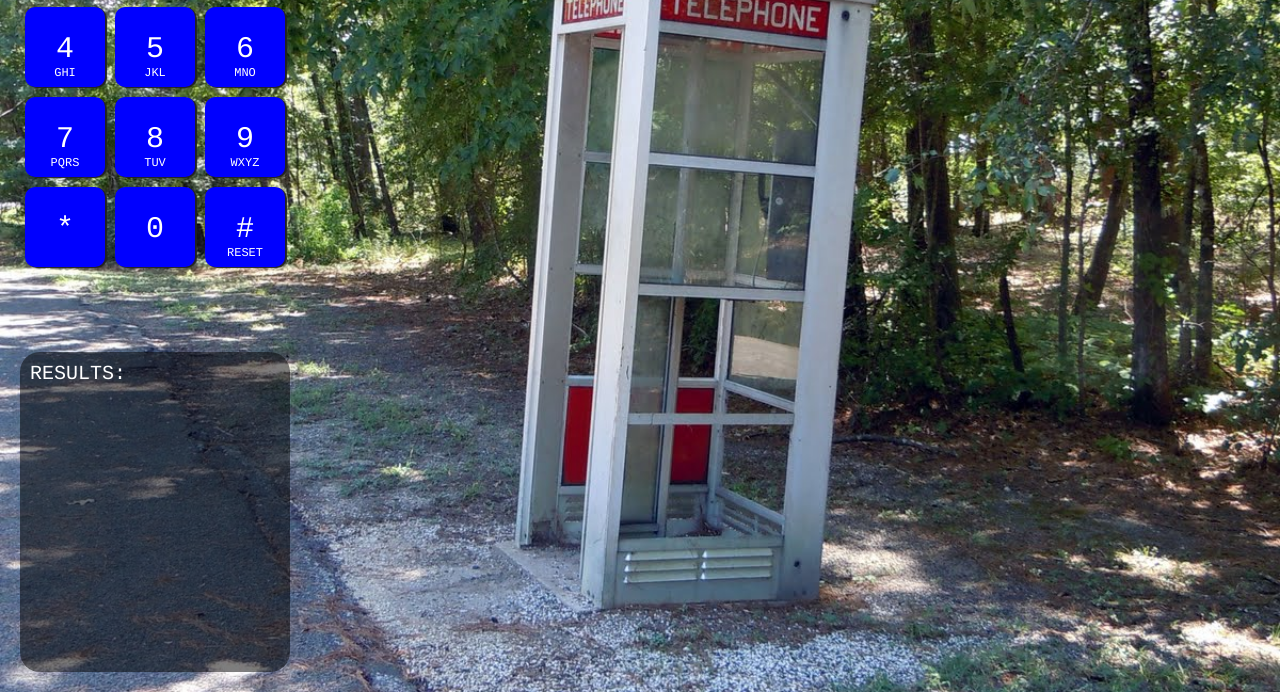
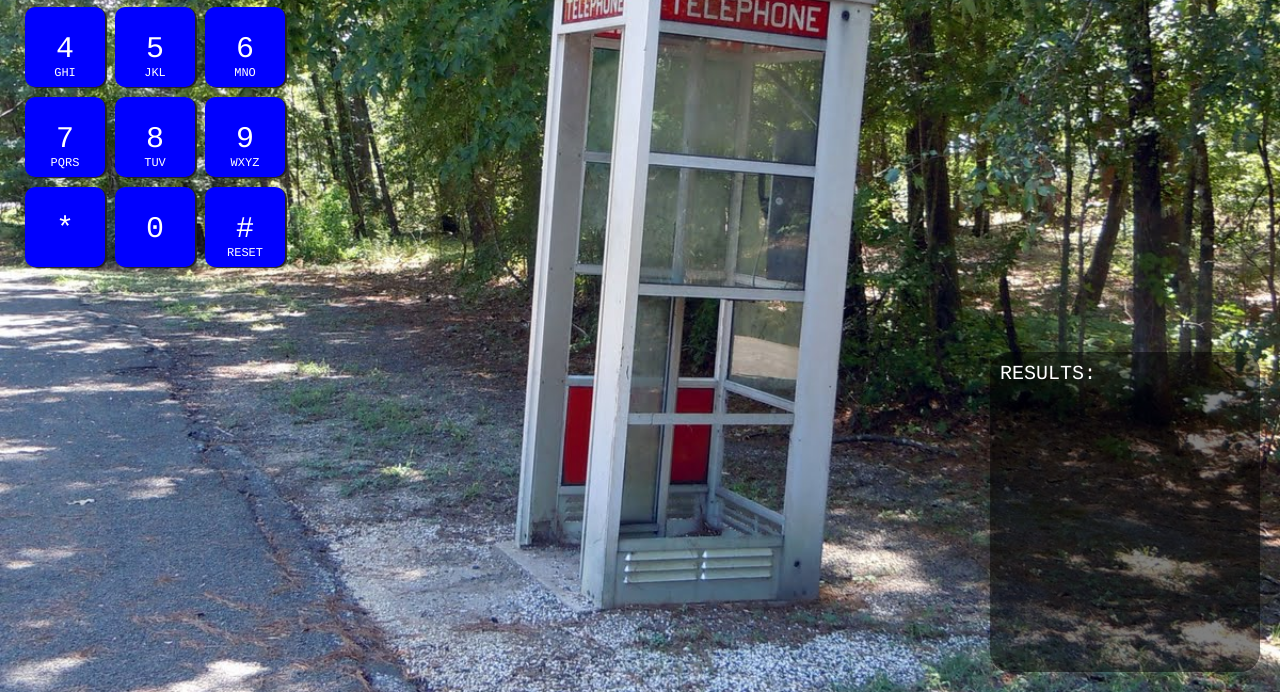
Before and after one commit to joelsaxton-zz/t9-demo, a website: page public/index.html in a window 1280 px wide. Shown: the part 108-800 px from the top of the page. Drawn offline with nearby package versions, Linux system fonts and the light colour scheme.

Commit message:
master updated package.json and css

```diff
--- a/package.json
+++ b/package.json
@@ -2,7 +2,7 @@
   "name": "T9Demo",
   "version": "1.0.0",
   "dependencies": {
-    "super-t9": "1.0.1",
+    "super-t9": "1.0.2",
     "express": "^4.9.8"
   }
 }
--- a/public/assets/style.css
+++ b/public/assets/style.css
@@ -46,7 +46,7 @@ html {
 #results {
     position: fixed;
     bottom: 20px;
-    left: 20px;
+    right: 20px;
     font-size:20px;
     font-family: Courier;
     color:white;
```
